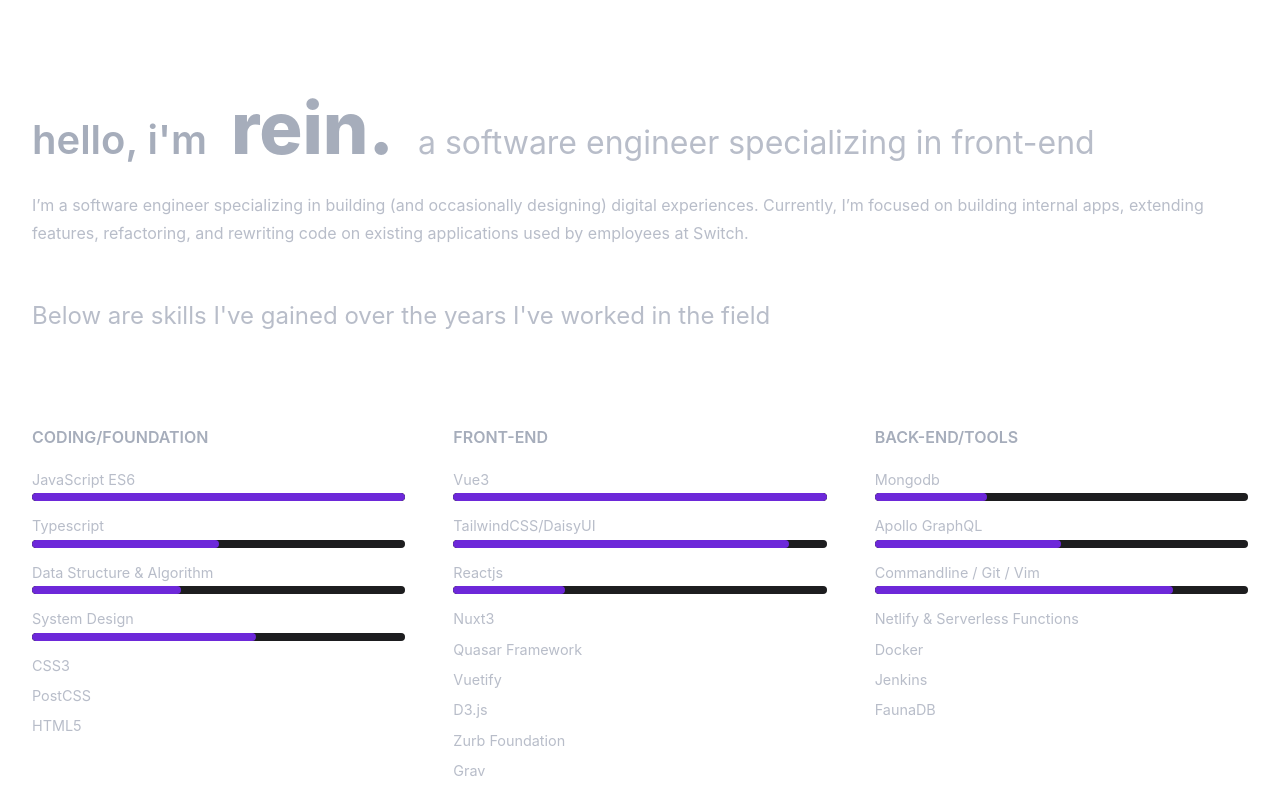
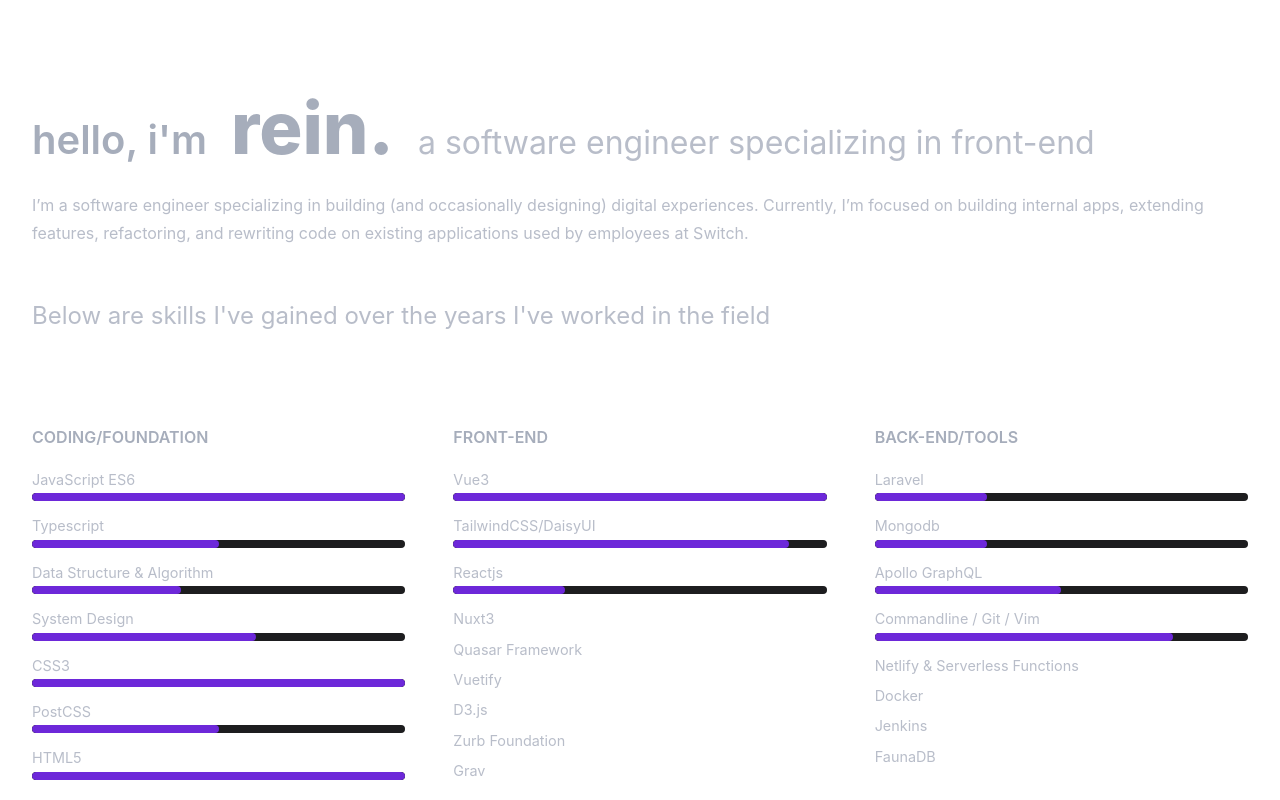
Before and after one commit to rlynjb/ds_ayyy, a Vue app: page / in a window 1280 px wide. Shown: the top 800 px of the page. Built offline with nearby package versions, Linux system fonts and the light colour scheme.

Commit message:
update skills

```diff
--- a/src/App.vue
+++ b/src/App.vue
@@ -17,12 +17,6 @@
   <RouterView />
 
   <div class="wrapper md:container sm:container md:mx-auto">
-    <!--
-    <nav>
-      <RouterLink to="/">Home</RouterLink>
-      <RouterLink to="/about">About</RouterLink>
-    </nav>
-    -->
     <h5 class="projects-title">
       and these are some projects I've built and worked with other developers.
     </h5>
--- a/src/views/HomeView.vue
+++ b/src/views/HomeView.vue
@@ -2,8 +2,10 @@
   <main class="skills-tracker prose">
     <div class="skills">
       <h4>Coding/Foundation</h4>
-      <div class="item"
-        v-for="skill in coding_skills"
+      <div
+        v-for="(skill, sIndex) in coding_skills"
+        :key="'codingskills-'+sIndex"
+        class="item"
       >
         <h5>{{ skill.name }}</h5>
         <progress v-if="skill.progress" class="progress progress-primary" :value="skill.progress" max="100"></progress>
@@ -12,8 +14,10 @@
 
     <div class="skills">
       <h4>Front-end</h4>
-      <div class="item"
-        v-for="skill in frontend_skills"
+      <div
+        v-for="(skill, sIndex) in frontend_skills"
+        :key="'frontendskills-'+sIndex"
+        class="item"
       >
         <h5>{{ skill.name }}</h5>
         <progress v-if="skill.progress" class="progress progress-primary" :value="skill.progress" max="100"></progress>
@@ -22,8 +26,10 @@
 
     <div class="skills">
       <h4>Back-end/Tools</h4>
-      <div class="item"
-        v-for="skill in backend_skills"
+      <div
+        v-for="(skill, sIndex) in backend_skills"
+        :key="'backendskills-'+sIndex"
+        class="item"
       >
         <h5>{{ skill.name }}</h5>
         <progress v-if="skill.progress" class="progress progress-primary" :value="skill.progress" max="100"></progress>
@@ -42,9 +48,9 @@
         { name: 'Typescript', progress: '50' },
         { name: 'Data Structure & Algorithm', progress: '40' },
         { name: 'System Design', progress: '60' },
-        { name: 'CSS3' },
-        { name: 'PostCSS' },
-        { name: 'HTML5' },
+        { name: 'CSS3', progress:"100" },
+        { name: 'PostCSS', progress: "50" },
+        { name: 'HTML5', progress: "100" },
       ],
       frontend_skills: [
         { name: 'Vue3', progress: '100' },
@@ -58,6 +64,7 @@
         { name: 'Grav' }
       ],
       backend_skills: [
+        { name: 'Laravel', progress: "30"},
         { name: 'Mongodb', progress: '30' },
         { name: 'Apollo GraphQL', progress: '50' },
         { name: 'Commandline / Git / Vim', progress: '80' },
```
